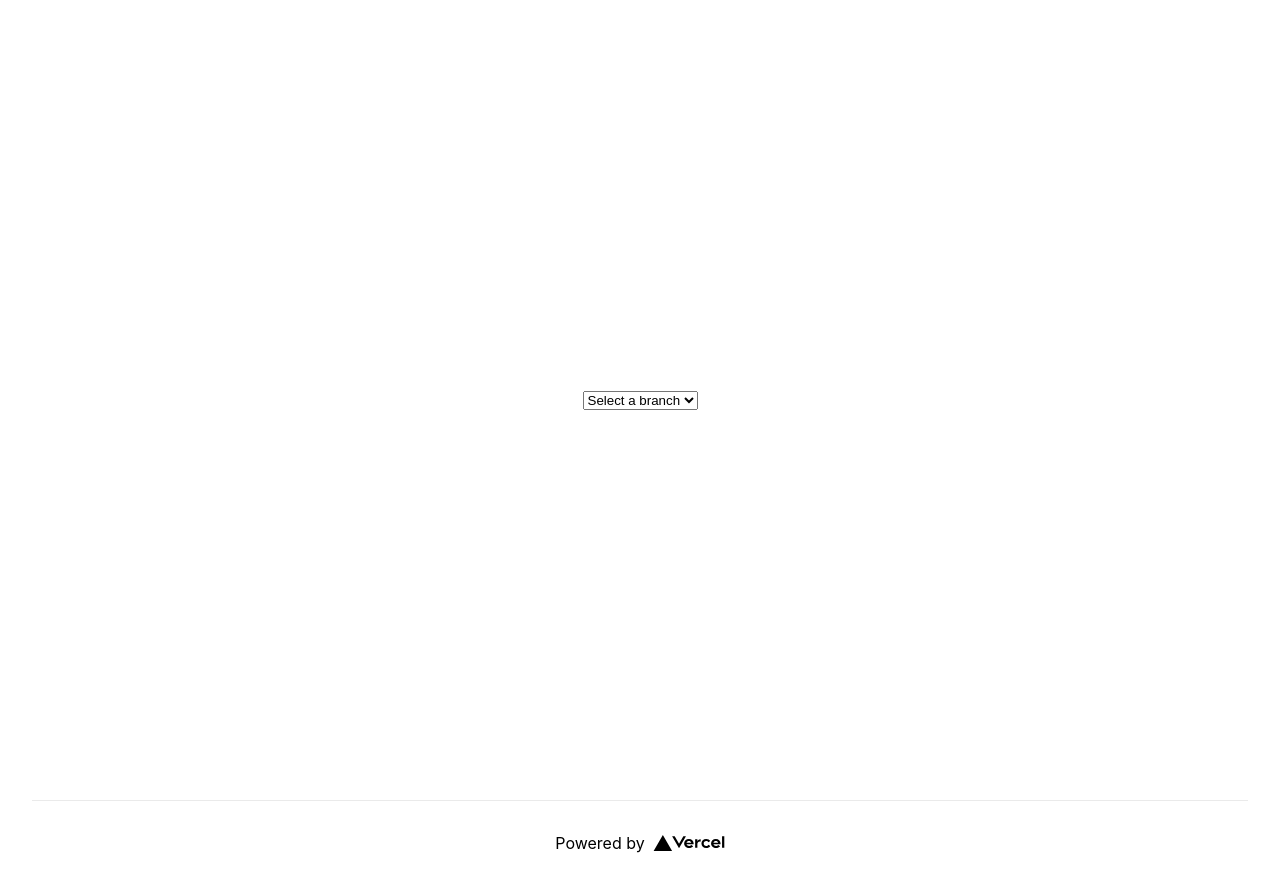
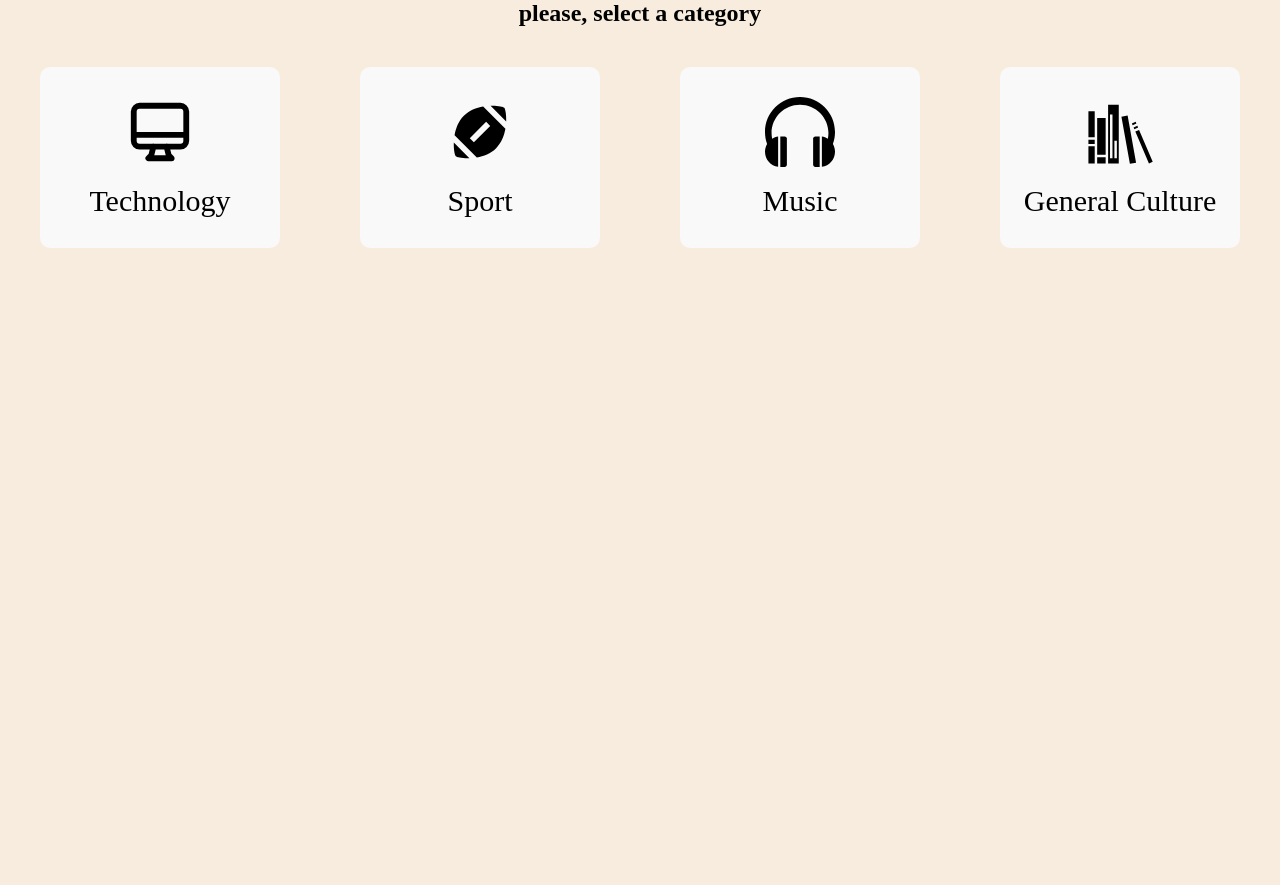
Before and after one commit to maaaz5/quiz-game, a Next.js app: page / in a window 1280 px wide. After the commit the page ends 800 px from the top, so only its background shows below. Built offline with nearby package versions, Linux system fonts and the light colour scheme.

Commit message:
categries done

```diff
--- a/data/data.js
+++ b/data/data.js
@@ -1,7 +1,13 @@
+import { HiOutlineDesktopComputer } from "react-icons/hi";
+import { MdSportsFootball } from "react-icons/md";
+import { ImHeadphones } from "react-icons/im";
+import { GiBookshelf } from "react-icons/gi";
+
 export const data = [
   {
-    id: 0,
-    branch: "Informatique",
+    id: 1,
+    branch: "Technology",
+    icon: <HiOutlineDesktopComputer />,
     questions: [
       {
         q: "what's the best prgramming language ?",
@@ -18,8 +24,47 @@ export const data = [
     ],
   },
   {
-    id: 1,
+    id: 2,
     branch: "Sport",
+    icon: <MdSportsFootball />,
+    questions: [
+      {
+        q: "who's the best football player in the world ?",
+        a: "Siuuu",
+      },
+      {
+        q: "what player scored most goals in one single year ?",
+        a: "ankara messi",
+      },
+      {
+        q: "best bicycle goal ?",
+        a: "semi finals JUV vs RMA, and the rest is history",
+      },
+    ],
+  },
+  {
+    id: 3,
+    branch: "Music",
+    icon: <ImHeadphones />,
+    questions: [
+      {
+        q: "who's the best football player in the world ?",
+        a: "Siuuu",
+      },
+      {
+        q: "what player scored most goals in one single year ?",
+        a: "ankara messi",
+      },
+      {
+        q: "best bicycle goal ?",
+        a: "semi finals JUV vs RMA, and the rest is history",
+      },
+    ],
+  },
+  {
+    id: 4,
+    branch: "General Culture",
+    icon: <GiBookshelf />,
     questions: [
       {
         q: "who's the best football player in the world ?",
--- a/package.json
+++ b/package.json
@@ -11,7 +11,8 @@
   "dependencies": {
     "next": "12.3.1",
     "react": "18.2.0",
-    "react-dom": "18.2.0"
+    "react-dom": "18.2.0",
+    "react-icons": "^4.4.0"
   },
   "devDependencies": {
     "eslint": "8.24.0",
--- a/pages/_app.js
+++ b/pages/_app.js
@@ -1,7 +1,16 @@
-import '../styles/globals.css'
-
+import "../styles/globals.css";
+import Head from "next/head";
 function MyApp({ Component, pageProps }) {
-  return <Component {...pageProps} />
+  return (
+    <>
+      <Head>
+        <title>Quiz Game</title>
+      </Head>
+      <div className="container">
+        <Component {...pageProps} />
+      </div>
+    </>
+  );
 }
 
-export default MyApp
+export default MyApp;
--- a/pages/index.js
+++ b/pages/index.js
@@ -1,5 +1,3 @@
-import Head from "next/head";
-import Image from "next/image";
 import { useState } from "react";
 import Card from "../components/card";
 import { data } from "../data/data";
@@ -8,55 +6,39 @@ import styles from "../styles/Home.module.css";
 export default function Home() {
   const [index, setIndex] = useState(null);
   return (
-    <div className={styles.container}>
-      <Head>
-        <title>Quiz Game</title>
-        <meta name="description" content="A quiz game made for a school" />
-        <link rel="icon" href="/favicon.ico" />
-      </Head>
+    <div>
+      <main>
+        <h2 className="u-align-center ">please, select a category</h2>
+        <ul
+          className={styles.list}
+          onClick={(e) => {
+            const clicked = e.target.closest("li");
 
-      <main className={styles.main}>
-        <select
-          name="branchs"
-          id="branchs"
-          onChange={(e) => {
-            console.log("hello");
-            setIndex(e.target.value);
-            console.log(index);
+            if (!clicked) return;
+            let lis = document.querySelectorAll("li");
+            lis.forEach((li) => li.classList.remove("active"));
+
+            clicked.classList.add("active");
+            setIndex(clicked.value);
           }}
         >
-          <option disabled selected>
-            Select a branch
-          </option>
           {data.map((dt) => (
-            <option key={dt.id} value={dt.id}>
+            <li className={styles.list__item} key={dt.id} value={dt.id}>
+              <p className={styles.icon}>{dt?.icon}</p>
               {dt.branch}
-            </option>
+            </li>
           ))}
-        </select>
+        </ul>
+        {/* checking first if there a branch is selected before dispalying any questions */}
 
-        {/* checking first if there a branch is selected before dispalying any questions */}
-        {index && (
+        {/* {index && (
           <div>
-            {data[index].questions.map((qs, i) => {
+            {data[index - 1].questions.map((qs, i) => {
               return <Card qs={qs} key={i} />;
             })}
           </div>
-        )}
+        )} */}
       </main>
-
-      <footer className={styles.footer}>
-        <a
-          href="https://vercel.com?utm_source=create-next-app&utm_medium=default-template&utm_campaign=create-next-app"
-          target="_blank"
-          rel="noopener noreferrer"
-        >
-          Powered by{" "}
-          <span className={styles.logo}>
-            <Image src="/vercel.svg" alt="Vercel Logo" width={72} height={16} />
-          </span>
-        </a>
-      </footer>
     </div>
   );
 }
--- a/styles/Home.module.css
+++ b/styles/Home.module.css
@@ -1,129 +1,23 @@
-.container {
-  padding: 0 2rem;
+.list {
+  display: grid;
+  grid-template-columns: 1fr 1fr 1fr 1fr;
+  gap: 80px;
+  list-style-type: none;
+  margin: 40px 0px;
 }
 
-.main {
-  min-height: 100vh;
-  padding: 4rem 0;
-  flex: 1;
-  display: flex;
-  flex-direction: column;
-  justify-content: center;
-  align-items: center;
+.list__item {
+  transition: transform 0.3s;
+  cursor: pointer;
+  padding: 30px 0px;
+  border-radius: 10px;
+  background-color: #f9f9f9;
+  text-align: center;
+  font-size: 30px;
 }
-
-.footer {
-  display: flex;
-  flex: 1;
-  padding: 2rem 0;
-  border-top: 1px solid #eaeaea;
-  justify-content: center;
-  align-items: center;
+.list li p {
+  font-size: 70px;
 }
-
-.footer a {
-  display: flex;
-  justify-content: center;
-  align-items: center;
-  flex-grow: 1;
+.list li p svg {
+  color: black;
 }
-
-.title a {
-  color: #0070f3;
-  text-decoration: none;
-}
-
-.title a:hover,
-.title a:focus,
-.title a:active {
-  text-decoration: underline;
-}
-
-.title {
-  margin: 0;
-  line-height: 1.15;
-  font-size: 4rem;
-}
-
-.title,
-.description {
-  text-align: center;
-}
-
-.description {
-  margin: 4rem 0;
-  line-height: 1.5;
-  font-size: 1.5rem;
-}
-
-.code {
-  background: #fafafa;
-  border-radius: 5px;
-  padding: 0.75rem;
-  font-size: 1.1rem;
-  font-family: Menlo, Monaco, Lucida Console, Liberation Mono, DejaVu Sans Mono,
-    Bitstream Vera Sans Mono, Courier New, monospace;
-}
-
-.grid {
-  display: flex;
-  align-items: center;
-  justify-content: center;
-  flex-wrap: wrap;
-  max-width: 800px;
-}
-
-.card {
-  margin: 1rem;
-  padding: 1.5rem;
-  text-align: left;
-  color: inherit;
-  text-decoration: none;
-  border: 1px solid #eaeaea;
-  border-radius: 10px;
-  transition: color 0.15s ease, border-color 0.15s ease;
-  max-width: 300px;
-}
-
-.card:hover,
-.card:focus,
-.card:active {
-  color: #0070f3;
-  border-color: #0070f3;
-}
-
-.card h2 {
-  margin: 0 0 1rem 0;
-  font-size: 1.5rem;
-}
-
-.card p {
-  margin: 0;
-  font-size: 1.25rem;
-  line-height: 1.5;
-}
-
-.logo {
-  height: 1em;
-  margin-left: 0.5rem;
-}
-
-@media (max-width: 600px) {
-  .grid {
-    width: 100%;
-    flex-direction: column;
-  }
-}
-
-@media (prefers-color-scheme: dark) {
-  .card,
-  .footer {
-    border-color: #222;
-  }
-  .code {
-    background: #111;
-  }
-  .logo img {
-    filter: invert(1);
-  }
-}
--- a/styles/globals.css
+++ b/styles/globals.css
@@ -1,28 +1,43 @@
-html,
-body {
+*,
+*::after,
+*::before {
   padding: 0;
   margin: 0;
-  font-family: -apple-system, BlinkMacSystemFont, Segoe UI, Roboto, Oxygen,
-    Ubuntu, Cantarell, Fira Sans, Droid Sans, Helvetica Neue, sans-serif;
+  box-sizing: 0;
 }
+
+:root {
+  --color-primary: #f7ecde;
+  --color-secondary: #54bab9;
+}
+body {
+  background-color: var(--color-primary);
+}
+
 .hide {
   display: none;
+}
+.active {
+  transform: translateY(-5px);
+  box-shadow: 0px 3px 15px rgba(0, 0, 0, 0.3);
+  color: white;
+  background-color: var(--color-secondary) !important;
+}
+.active p svg {
+  color: white !important;
 }
 a {
   color: inherit;
   text-decoration: none;
 }
 
-* {
-  box-sizing: border-box;
+.container {
+  max-width: 1200px;
+  margin: 0 auto;
 }
 
-@media (prefers-color-scheme: dark) {
-  html {
-    color-scheme: dark;
-  }
-  body {
-    color: white;
-    background: black;
-  }
+/* helpers */
+
+.u-align-center {
+  text-align: center;
 }
```
Also changed, not shown: 1 other file (tests, documents, lock files or other folders).
